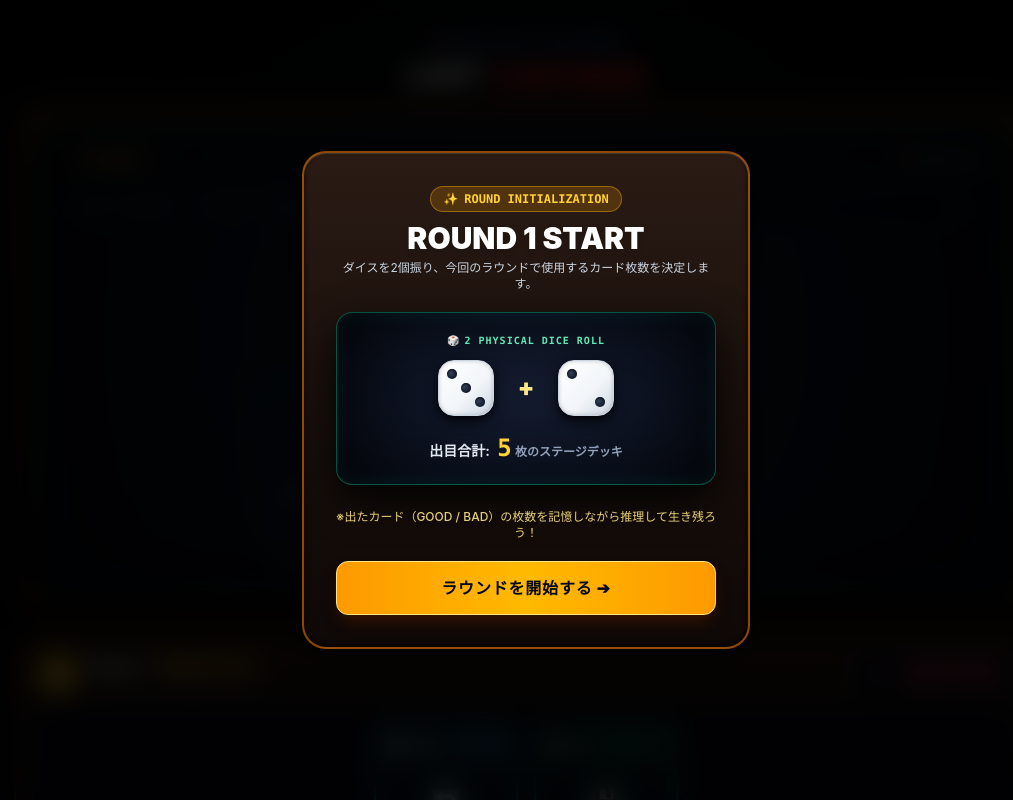
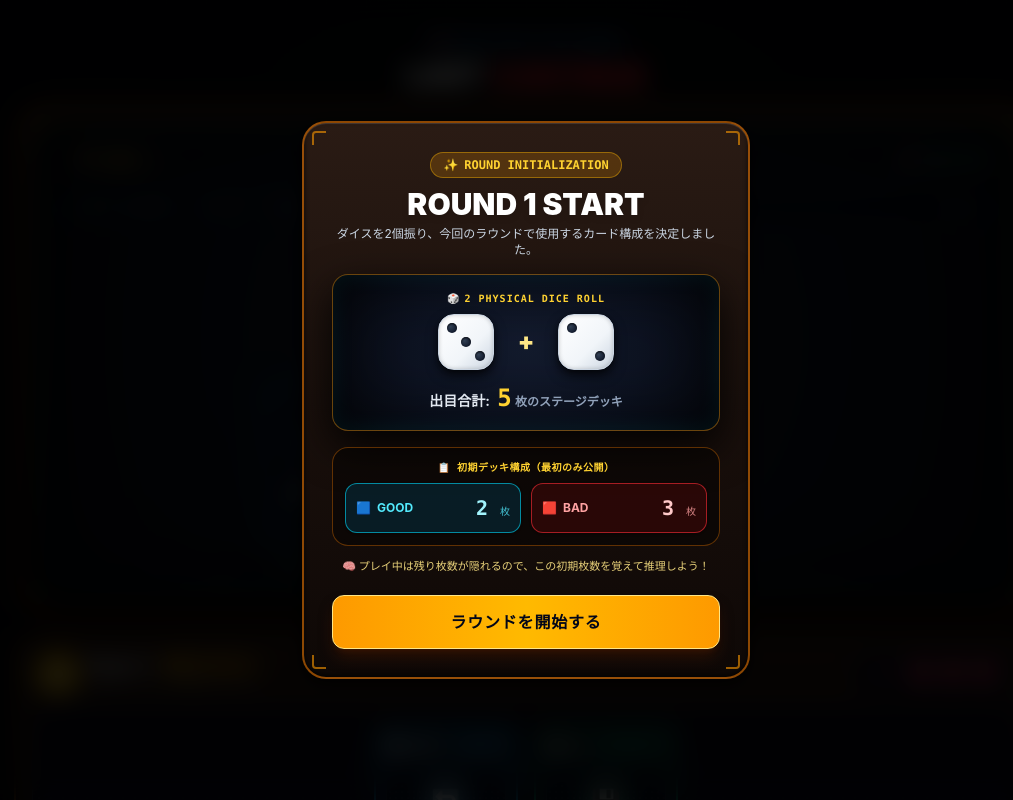
Before and after one commit to sumomoking/last-continue, a Next.js app: page / in a window 1280 px wide. Both pictures are taken after a click on the button "🎲 GAME START". Shown: the top 800 px of the page, without its empty margins (114-1127 px from the left). Built offline with nearby package versions, Linux system fonts and the light colour scheme.

Commit message:
スキップ機能の調整

```diff
--- a/components/game/RoundClearModal.tsx
+++ b/components/game/RoundClearModal.tsx
@@ -9,29 +9,35 @@ interface RoundClearModalProps {
 
 export const RoundClearModal: React.FC<RoundClearModalProps> = ({ round, onNextRound }) => {
   return (
-    <div className="fixed inset-0 z-50 flex items-center justify-center p-4 bg-black/85 backdrop-blur-md animate-fade-in">
-      <div className="w-full max-w-md bg-slate-900 border border-cyan-500/60 rounded-3xl p-6 sm:p-8 shadow-2xl shadow-cyan-950/50 text-center relative overflow-hidden">
+    <div className="fixed inset-0 z-50 flex items-center justify-center p-4 bg-black/85 backdrop-blur-md animate-fade-in select-none">
+      <div className="w-full max-w-md table-wood-rail border-2 border-amber-600/60 rounded-3xl p-6 sm:p-8 shadow-[0_20px_50px_rgba(0,0,0,0.9)] text-center relative overflow-hidden">
+        {/* Brass Corner Brackets */}
+        <div className="absolute top-2 left-2 w-3.5 h-3.5 border-t-2 border-l-2 border-amber-500/60 rounded-tl-sm pointer-events-none" />
+        <div className="absolute top-2 right-2 w-3.5 h-3.5 border-t-2 border-r-2 border-amber-500/60 rounded-tr-sm pointer-events-none" />
+        <div className="absolute bottom-2 left-2 w-3.5 h-3.5 border-b-2 border-l-2 border-amber-500/60 rounded-bl-sm pointer-events-none" />
+        <div className="absolute bottom-2 right-2 w-3.5 h-3.5 border-b-2 border-r-2 border-amber-500/60 rounded-br-sm pointer-events-none" />
+
         {/* Glow decoration */}
-        <div className="text-5xl mb-3 animate-bounce">
+        <div className="text-5xl mb-2 animate-bounce">
           ✨
         </div>
-        <div className="inline-block px-3 py-1 bg-cyan-500/20 border border-cyan-500/40 rounded-full text-xs font-mono font-bold text-cyan-300 mb-2">
+        <div className="inline-block px-3 py-1 bg-amber-500/20 border border-amber-400/40 rounded-full text-xs font-mono font-bold text-amber-300 mb-2">
           ROUND COMPLETE
         </div>
-        <h2 className="text-3xl font-black text-white mb-2">
+        <h2 className="text-3xl font-black text-white mb-2 drop-shadow-md">
           ROUND {round} CLEAR!
         </h2>
         <p className="text-xs text-slate-300 mb-6 leading-relaxed">
           ステージデッキのカードがすべて消費されました！<br />
-          次ラウンド開始時に、生存している全プレイヤーへ<strong>アイテムカードが2枚</strong>補充されます。
+          次ラウンド開始時に、生存している全プレイヤーへ <strong className="text-amber-300">アイテムカードが2枚</strong> 補充されます。
         </p>
 
         <button
           type="button"
           onClick={onNextRound}
-          className="w-full py-4 bg-gradient-to-r from-cyan-600 via-blue-600 to-cyan-600 hover:from-cyan-500 hover:to-blue-500 text-white font-black text-base tracking-wider rounded-xl shadow-lg shadow-cyan-900/50 transition cursor-pointer"
+          className="w-full py-4 bg-gradient-to-r from-amber-500 via-amber-400 to-amber-500 hover:from-amber-400 hover:to-amber-300 text-slate-950 font-black text-base tracking-wider rounded-xl shadow-lg shadow-amber-950/60 border border-amber-200 transition cursor-pointer active:scale-98"
         >
-          次のラウンドへ進む ➔
+          次のラウンドへ進む
         </button>
       </div>
     </div>
--- a/components/game/RoundStartModal.tsx
+++ b/components/game/RoundStartModal.tsx
@@ -15,6 +15,9 @@ interface RoundStartModalProps {
 export const RoundStartModal: React.FC<RoundStartModalProps> = ({
   round,
   diceResults,
+  goodCount,
+  badCount,
+  totalDeckCount,
   onConfirm,
 }) => {
   const [isRolling, setIsRolling] = useState(true);
@@ -39,25 +42,33 @@ export const RoundStartModal: React.FC<RoundStartModalProps> = ({
   }, [diceResults]);
 
   const totalDice = displayDice[0] + displayDice[1];
+  const finalGood = goodCount !== undefined ? goodCount : Math.ceil(totalDice / 2);
+  const finalBad = badCount !== undefined ? badCount : Math.floor(totalDice / 2);
 
   return (
-    <div className="fixed inset-0 z-50 flex items-center justify-center p-4 bg-black/85 backdrop-blur-md animate-fade-in select-none">
-      <div className="w-full max-w-md table-wood-rail border-2 border-amber-600/60 rounded-3xl p-6 sm:p-8 shadow-[0_20px_50px_rgba(0,0,0,0.9)] text-center relative overflow-hidden">
+    <div className="fixed inset-0 z-50 flex items-center justify-center p-3 sm:p-4 bg-black/85 backdrop-blur-md animate-fade-in select-none">
+      <div className="w-full max-w-md table-wood-rail border-2 border-amber-600/60 rounded-3xl p-5 sm:p-7 shadow-[0_20px_50px_rgba(0,0,0,0.9)] text-center relative overflow-hidden">
+        {/* Brass Corner Brackets */}
+        <div className="absolute top-2 left-2 w-3.5 h-3.5 border-t-2 border-l-2 border-amber-500/60 rounded-tl-sm pointer-events-none" />
+        <div className="absolute top-2 right-2 w-3.5 h-3.5 border-t-2 border-r-2 border-amber-500/60 rounded-tr-sm pointer-events-none" />
+        <div className="absolute bottom-2 left-2 w-3.5 h-3.5 border-b-2 border-l-2 border-amber-500/60 rounded-bl-sm pointer-events-none" />
+        <div className="absolute bottom-2 right-2 w-3.5 h-3.5 border-b-2 border-r-2 border-amber-500/60 rounded-br-sm pointer-events-none" />
+
         {/* Round Badge */}
         <div className="inline-flex items-center gap-1.5 px-3 py-1 bg-amber-500/20 border border-amber-400/40 rounded-full text-xs font-mono font-bold text-amber-300 mb-2">
           <span>✨</span>
           <span>ROUND INITIALIZATION</span>
         </div>
-        <h2 className="text-3xl font-black text-white mb-1 drop-shadow-md">
+        <h2 className="text-2xl sm:text-3xl font-black text-white mb-1 drop-shadow-md">
           ROUND {round} START
         </h2>
-        <p className="text-xs text-slate-300 mb-5">
-          ダイスを2個振り、今回のラウンドで使用するカード枚数を決定します。
+        <p className="text-xs text-slate-300 mb-4">
+          ダイスを2個振り、今回のラウンドで使用するカード構成を決定しました。
         </p>
 
         {/* Felt Dice Tray */}
-        <div className="tabletop-surface border border-emerald-500/40 rounded-2xl p-5 mb-6 shadow-inner">
-          <div className="text-[10px] font-mono font-bold text-emerald-300 mb-3 uppercase tracking-widest flex items-center justify-center gap-1">
+        <div className="tabletop-surface border border-amber-500/40 rounded-2xl p-4 mb-4 shadow-inner">
+          <div className="text-[10px] font-mono font-bold text-amber-300 mb-2 uppercase tracking-widest flex items-center justify-center gap-1">
             <span>🎲</span>
             <span>2 PHYSICAL DICE ROLL</span>
           </div>
@@ -68,7 +79,7 @@ export const RoundStartModal: React.FC<RoundStartModalProps> = ({
             <PhysicalDice value={displayDice[1]} isRolling={isRolling} size="lg" />
           </div>
 
-          <div className="mt-4 text-sm font-bold text-slate-200">
+          <div className="mt-3 text-sm font-bold text-slate-200">
             出目合計:{" "}
             <span className="text-amber-300 font-mono text-2xl font-black ml-1">
               {totalDice}
@@ -77,10 +88,42 @@ export const RoundStartModal: React.FC<RoundStartModalProps> = ({
           </div>
         </div>
 
-        {!isRolling && (
-          <p className="text-xs text-amber-200/90 font-medium mb-5 animate-fade-in">
-            ※出たカード（GOOD / BAD）の枚数を記憶しながら推理して生き残ろう！
-          </p>
+        {/* Initial GOOD / BAD breakdown revealed at round start */}
+        {!isRolling ? (
+          <div className="space-y-3 mb-5 animate-fade-in">
+            <div className="p-3 bg-black/40 border border-amber-600/40 rounded-2xl">
+              <div className="text-[10px] font-mono font-bold uppercase tracking-wider text-amber-300 mb-2">
+                📋 初期デッキ構成（最初のみ公開）
+              </div>
+              <div className="grid grid-cols-2 gap-2.5">
+                <div className="bg-cyan-950/50 border border-cyan-400/60 rounded-xl p-2.5 flex items-center justify-between shadow-sm">
+                  <div className="flex items-center gap-1.5 text-xs font-bold text-cyan-300">
+                    <span>🟦</span> GOOD
+                  </div>
+                  <span className="text-xl font-mono font-black text-cyan-200">
+                    {finalGood} <span className="text-[10px] font-normal text-cyan-300/80">枚</span>
+                  </span>
+                </div>
+
+                <div className="bg-red-950/50 border border-red-500/60 rounded-xl p-2.5 flex items-center justify-between shadow-sm">
+                  <div className="flex items-center gap-1.5 text-xs font-bold text-red-300">
+                    <span>🟥</span> BAD
+                  </div>
+                  <span className="text-xl font-mono font-black text-red-200">
+                    {finalBad} <span className="text-[10px] font-normal text-red-300/80">枚</span>
+                  </span>
+                </div>
+              </div>
+            </div>
+
+            <p className="text-[11px] text-amber-200/90 font-medium">
+              🧠 プレイ中は残り枚数が隠れるので、この初期枚数を覚えて推理しよう！
+            </p>
+          </div>
+        ) : (
+          <div className="py-4 text-xs text-slate-400 animate-pulse">
+            🎲 ダイスロール中...
+          </div>
         )}
 
         {/* Start Button */}
@@ -88,9 +131,9 @@ export const RoundStartModal: React.FC<RoundStartModalProps> = ({
           type="button"
           disabled={isRolling}
           onClick={onConfirm}
-          className="w-full py-3.5 bg-gradient-to-r from-amber-500 via-amber-400 to-amber-500 hover:from-amber-400 hover:to-amber-300 disabled:opacity-50 text-slate-950 font-black text-base tracking-wider rounded-xl shadow-lg shadow-amber-950/60 border border-amber-200 transition cursor-pointer"
+          className="w-full py-3.5 bg-gradient-to-r from-amber-500 via-amber-400 to-amber-500 hover:from-amber-400 hover:to-amber-300 disabled:opacity-50 text-slate-950 font-black text-base tracking-wider rounded-xl shadow-lg shadow-amber-950/60 border border-amber-200 transition cursor-pointer active:scale-98"
         >
-          ラウンドを開始する ➔
+          ラウンドを開始する
         </button>
       </div>
     </div>
```
Also changed, not shown: components/game/CardRevealModal.tsx (+7 -28 lines).
